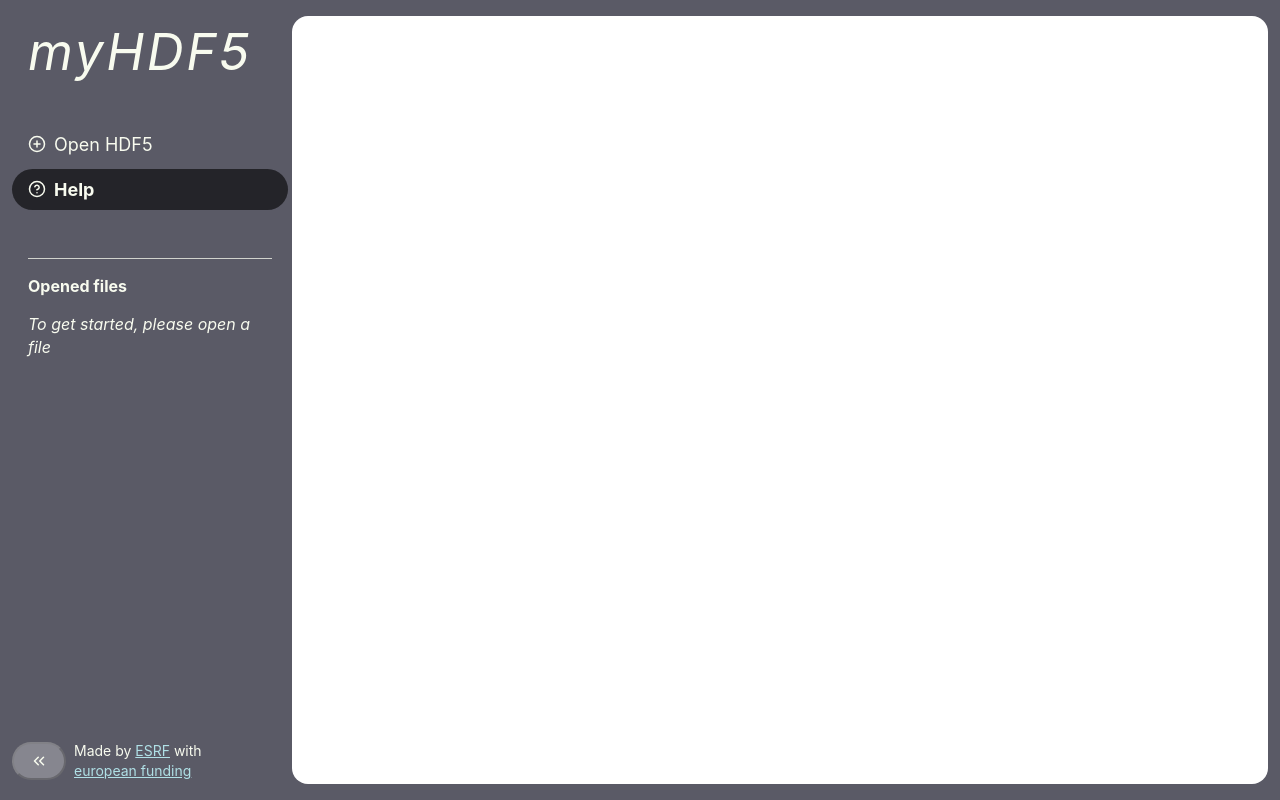
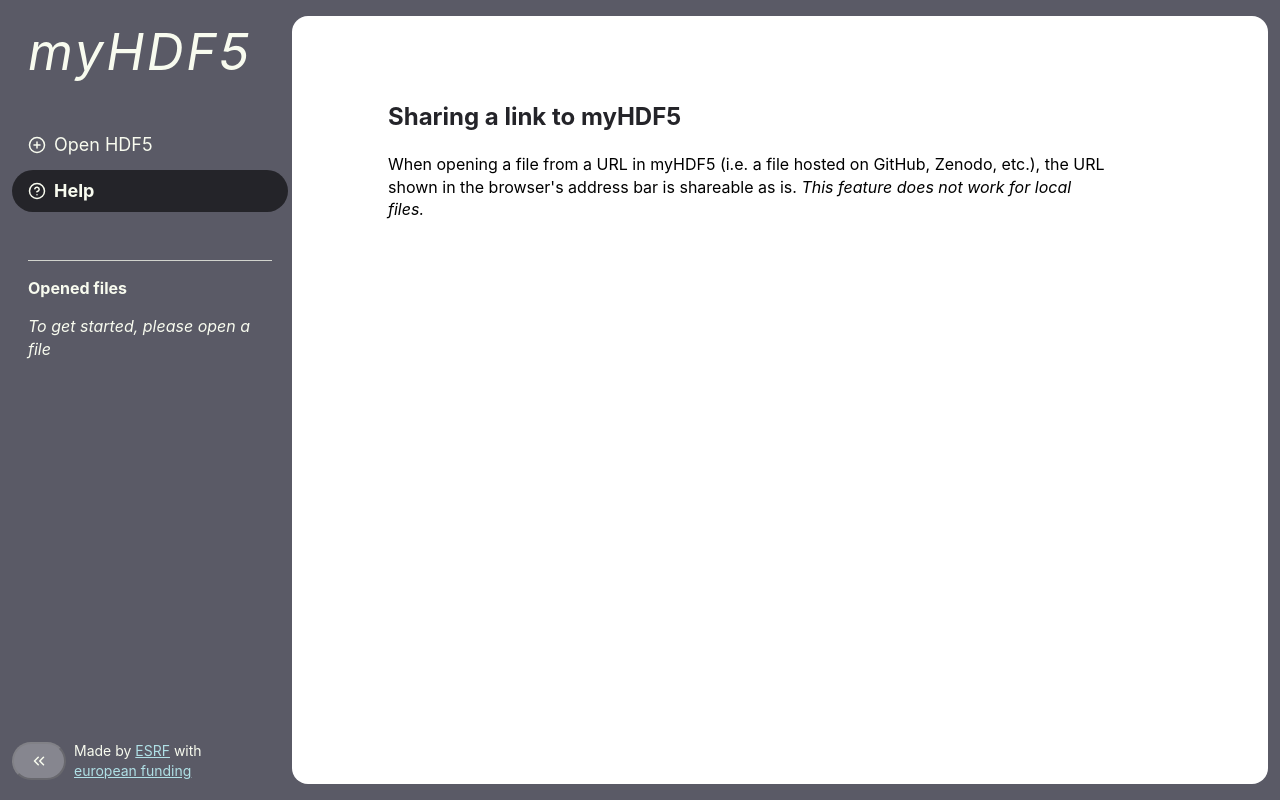
Before and after one commit to silx-kit/myhdf5, a React (Vite) app: page /help in a window 1280 px wide. Built offline with nearby package versions, Linux system fonts and the light colour scheme.

Commit message:
Add help page with sharing info

```diff
--- a/src/App.tsx
+++ b/src/App.tsx
@@ -1,6 +1,7 @@
 import { Route, Routes } from 'react-router-dom';
 
 import Dropzone from './Dropzone';
+import Help from './Help';
 import Layout from './Layout';
 import Services from './Services';
 import ViewerContainer from './ViewerContainer';
@@ -11,7 +12,7 @@ function App() {
       <Layout>
         <Routes>
           <Route path="/" element={<Services />} />
-          <Route path="/help" />
+          <Route path="/help" element={<Help />} />
           <Route path="/view" element={<ViewerContainer />} />
         </Routes>
       </Layout>
--- /dev/null
+++ b/src/Help.module.css
@@ -0,0 +1,11 @@
+.root {
+  composes: page from './utils.module.css';
+}
+
+.root section {
+  max-width: 45em;
+}
+
+.root h2 {
+  color: hsl(240, 6%, 15%);
+}
--- /dev/null
+++ b/src/Help.tsx
@@ -0,0 +1,18 @@
+import styles from './Help.module.css';
+
+function Help() {
+  return (
+    <div className={styles.root}>
+      <section>
+        <h2>Sharing a link to myHDF5</h2>
+        <p>
+          When opening a file from a URL in myHDF5 (i.e. a file hosted on
+          GitHub, Zenodo, etc.), the URL shown in the browser's address bar is
+          shareable as is. <em>This feature does not work for local files.</em>
+        </p>
+      </section>
+    </div>
+  );
+}
+
+export default Help;
--- a/src/Services.module.css
+++ b/src/Services.module.css
@@ -1,22 +1,8 @@
 .root {
-  flex: 1 1 0%;
-  min-width: 0;
+  composes: page from './utils.module.css';
   display: flex;
   flex-direction: column;
   align-items: flex-start;
-  padding: 3rem 4rem;
-}
-
-@media (min-width: 80em) {
-  .root {
-    padding: 4rem 6rem;
-  }
-}
-
-@media (min-width: 100em) {
-  .root {
-    padding: 5rem 10rem;
-  }
 }
 
 .service {
--- a/src/Sidebar.module.css
+++ b/src/Sidebar.module.css
@@ -117,6 +117,7 @@
 .icon {
   flex: none;
   margin-right: 0.5rem;
+  margin-bottom: -1px; /* tweak alignment with label */
 }
 
 .sidebar[data-collapsed] .icon {
@@ -125,6 +126,7 @@
 
 .label {
   flex: 1 1 0%;
+  margin-bottom: 1px; /* tweak alignment with icon */
   text-overflow: ellipsis;
   overflow: hidden;
   white-space: nowrap;
--- a/src/utils.module.css
+++ b/src/utils.module.css
@@ -1,7 +1,25 @@
+.page {
+  flex: 1 1 0%;
+  min-width: 0;
+  padding: 3rem 4rem;
+}
+
+@media (min-width: 80em) {
+  .page {
+    padding: 4rem 6rem;
+  }
+}
+
+@media (min-width: 100em) {
+  .page {
+    padding: 5rem 10rem;
+  }
+}
+
 .primaryBtn {
   composes: btnClean from global; /* from H5Web */
   padding: 0.5em 0.75em;
-  background-color: #f06f66;
+  background-color: #f0574d;
   border-radius: 0.125em;
   color: white;
   box-shadow: 0px 2px 3px rgba(90, 90, 102, 0.3);
@@ -10,7 +28,7 @@
 
 .primaryBtn:hover {
   box-shadow: 0px 3px 6px rgba(90, 90, 102, 0.4);
-  background-color: #f0574d;
+  background-color: #f06f66;
 }
 
 .input {
```
